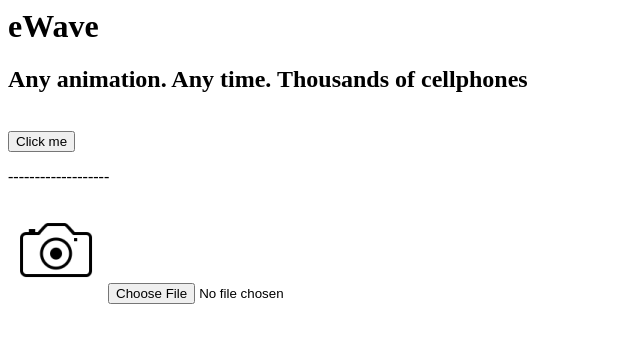
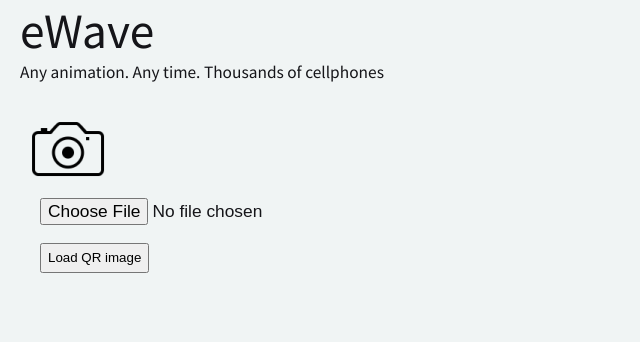
Before and after one commit to estevetarra/ewave, a plain HTML site: page frontend/user_index.html in a window 1280 px wide. Shown: the whole page, without its empty margins (0-640 px from the left). Drawn offline with nearby package versions, Linux system fonts and the light colour scheme.

Commit message:
style things

```diff
--- a/frontend/css/style.css
+++ b/frontend/css/style.css
@@ -1641,6 +1641,7 @@ label span input {
 
 basic_homepage {
     background-color:lightcyan;
+
     color: white;
     font-family: 'Source Sans Pro', sans-serif;
 
--- a/frontend/user_index.html
+++ b/frontend/user_index.html
@@ -2,35 +2,49 @@
 <head>
     <title>eWave</title>
     <meta charset="utf-8">
+    <script src="http://ajax.googleapis.com/ajax/libs/jquery/1.7.1/jquery.min.js" type="text/javascript"></script>
     <link href="http://fonts.googleapis.com/css?family=Source+Sans+Pro:300,400,600" rel="stylesheet" type="text/css">
     <!--[if lte IE 8]>
+    <script src="js/html5shiv.js"></script>
+
+    <![endif]-->
+
+
+    <script src="js/jquery.dropotron.js"></script>
+
+    <script src="js/skel.min.js"></script>
+
+
+    <script src="js/init.js"></script>
+
     <noscript>
+
+        <link rel="stylesheet" href="css/skel-noscript.css">
+
         <link rel="stylesheet" href="css/style.css">
+
+        <link rel="stylesheet" href="css/style-noscript.css">
+
     </noscript>
     <!--[if lte IE 8]>
     <link rel="stylesheet" href="css/ie8.css">
     <![endif]-->
 </head>
 
-<body class="basic_homepage">
-
+<body>
+<div class="basic_homepage">
 
         <header>
-            <h1>eWave</h1>
-            <h2>Any animation. Any time. Thousands of cellphones</h2>
+            <h2>eWave</h2>
+            <h1>Any animation. Any time. Thousands of cellphones</h1>
         </header>
-        <br>
-        <button onclick="uploadFile()">Click me</button>
+<p>
+    <img src="images/camera.png"/><br>
+    <input type="file" id="filechooser" accept="image/*" capture="camera" /></p>
+<p><button style = "margin-left:20px; height: 30px;" onclick="uploadFile()" >Load QR image</button></p>
 
-        <p>-------------------</p>
-
-<div class="cam_container">
-
-    <img src="images/camera.png"/>
-    <input type="file" id="filechooser" accept="image/*" capture="camera" />
 </div>
 </body>
-<script src="http://ajax.googleapis.com/ajax/libs/jquery/1.7.1/jquery.min.js" type="text/javascript"></script>
 <script type="text/javascript">
     function executeSequence(sequence, time, offset){
         //change colors following the sequence
```
Also changed, not shown: frontend/master_index.html (+0 -15 lines).
